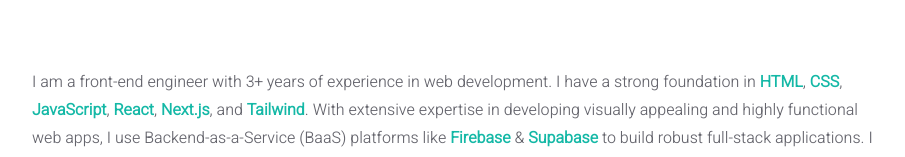
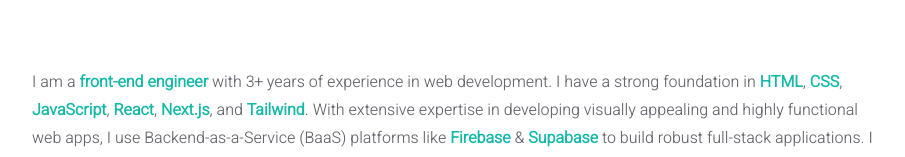
Before and after one commit to Alas-3/alas.dev, a React (Create React App) app: page / in a window 1280 px wide. Shown: the part 331-488 px from the top of the page, without its empty margins (108-1013 px from the left). Built offline with nearby package versions, Linux system fonts and the light colour scheme.

Commit message:
added new highlighted text

```diff
--- a/src/pages/homepage.jsx
+++ b/src/pages/homepage.jsx
@@ -84,6 +84,8 @@ const Homepage = () => {
 		"Supabase",
 		"Web",
 		"Developer",
+		"front-end",
+		"engineer",
 	];
 	const highlightColor = "#14b8a6"; // Define the color for highlighted text
 
```
